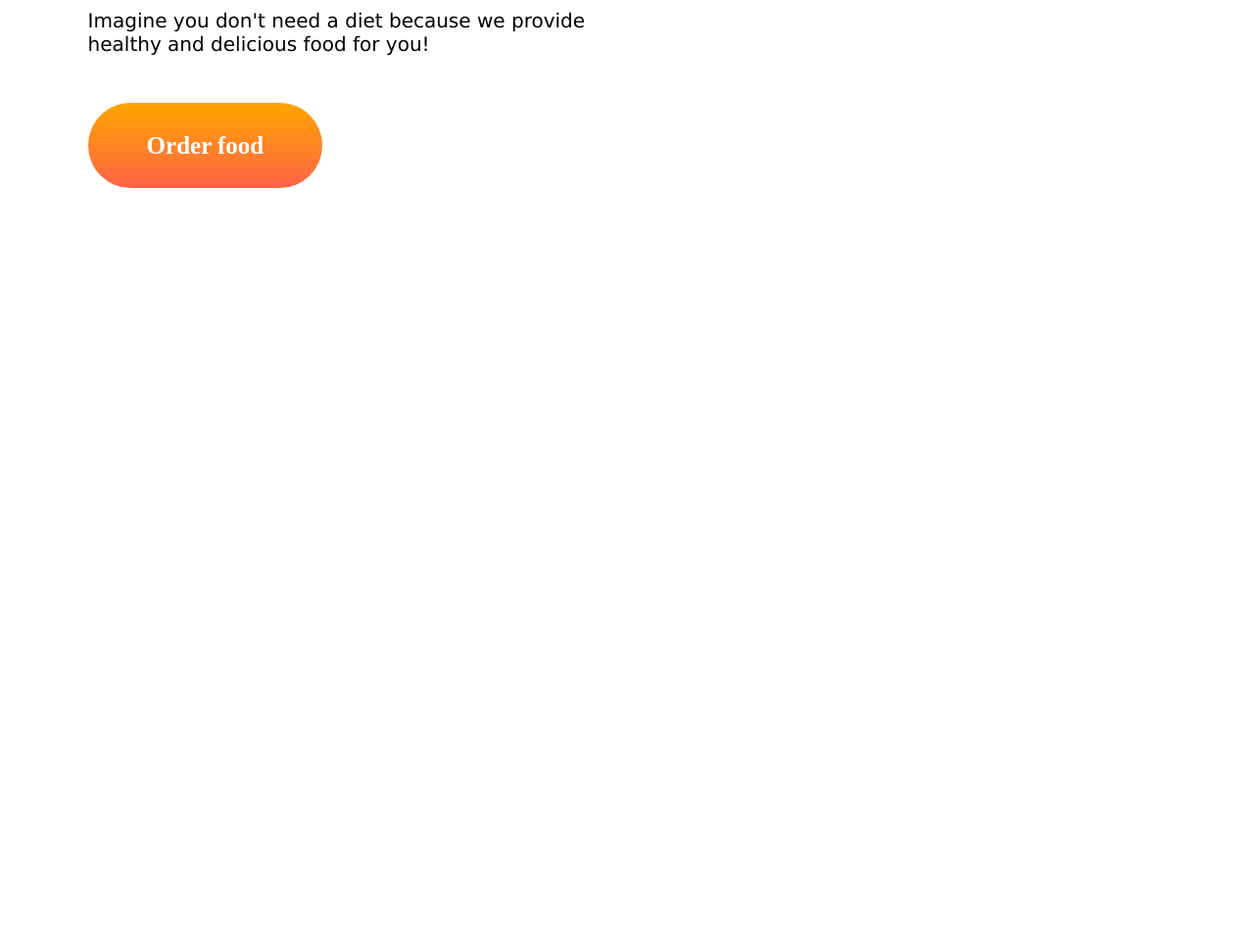
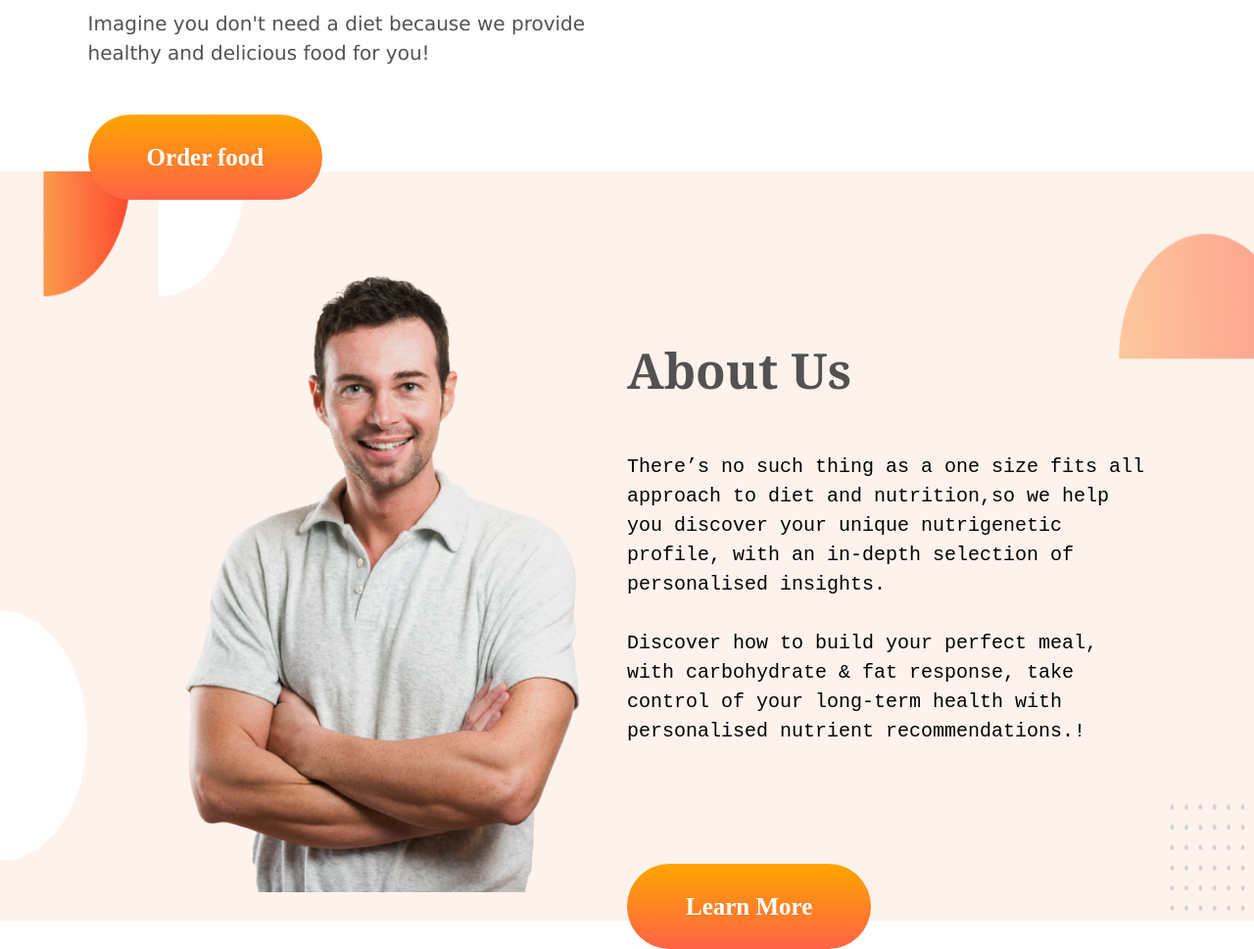
Before and after one commit to FahadwebD/fat-to-fit, a plain HTML site: page index.html in a window 1280 px wide. Shown: the part 720-1689 px from the top of the page at 98% size. Before the commit the page ends 912 px from the top, so only its background shows below. Drawn offline with Linux system fonts and the light colour scheme.

Commit message:
about section  completed

```diff
--- a/index.html
+++ b/index.html
@@ -30,6 +30,22 @@
     </Section>
 
 
+    <section class="about">
+        <div class="about-description">
+            <h2 id="a-d">About Us</h2>
+            <p id="a-p">There’s no such thing as a one size fits all approach to diet and nutrition,so we help you discover your unique nutrigenetic profile, with an in-depth selection of personalised insights.
+ <br><br>
+                Discover how to build your perfect meal, with carbohydrate & fat response, take control of your long-term health with personalised nutrient recommendations.!</p>
 
+            <a class="about-btn" href="#">Learn More</a>
+        </div>
+        <div class="about-image">
+
+            <img src="images/about.png" alt="healthy">
+
+
+        </div>
+
+    </section>
 </body>
 </html>
--- a/style.css
+++ b/style.css
@@ -15,9 +15,12 @@ h1{
 #t-p{
     margin-top: 2%;
     font-size: 20px;
+    font-weight: 500;
     font-family: Verdana, Geneva, Tahoma, sans-serif;
+    color: rgb(85, 81, 81);
     margin-bottom: 10px;
     padding-bottom: 50px;
+    line-height: 30px;
 }
 .t-color{
     color: orange;
@@ -56,3 +59,54 @@ h1{
 /**End of Top **/
 
 /*Start of About*/
+.about{
+    display: flex;
+    flex-direction: row-reverse;
+    background-image: url(images/7.png);
+    background-repeat: no-repeat;
+    background-size: 100% 100%;
+    width: 100%;
+}
+.about-description{
+
+    width: 50%;
+    position: relative;
+    text-align:start;
+    margin-top: 10%;
+
+
+}
+.about-image{
+
+    width: 50%;
+}
+.about-image img{
+    height: 80vh;
+    margin-top: 15%;
+    margin-left: 25%;
+}
+#a-d{
+    font-family:Georgia, 'Times New Roman', Times, serif;
+    font-size: 50px;
+    color:rgb(85, 81, 81) ;
+}
+#a-p{
+    margin-right: 16%;
+    margin-top: 50px;
+    font-family: monospace;
+    font-size: 20px;
+    margin-bottom: 150px;
+    line-height: 30px;
+}
+.about-btn{
+
+    font-size: 25px;
+
+    text-decoration: none;
+    background-image: linear-gradient(orange,tomato);
+    color: white;
+    font-weight: 700;
+    padding: 30px 60px;
+    border-radius: 45px;
+}
+/*End of about section*/
```
Also changed, not shown: images/7.png (added), images/Person Image.png (added).
